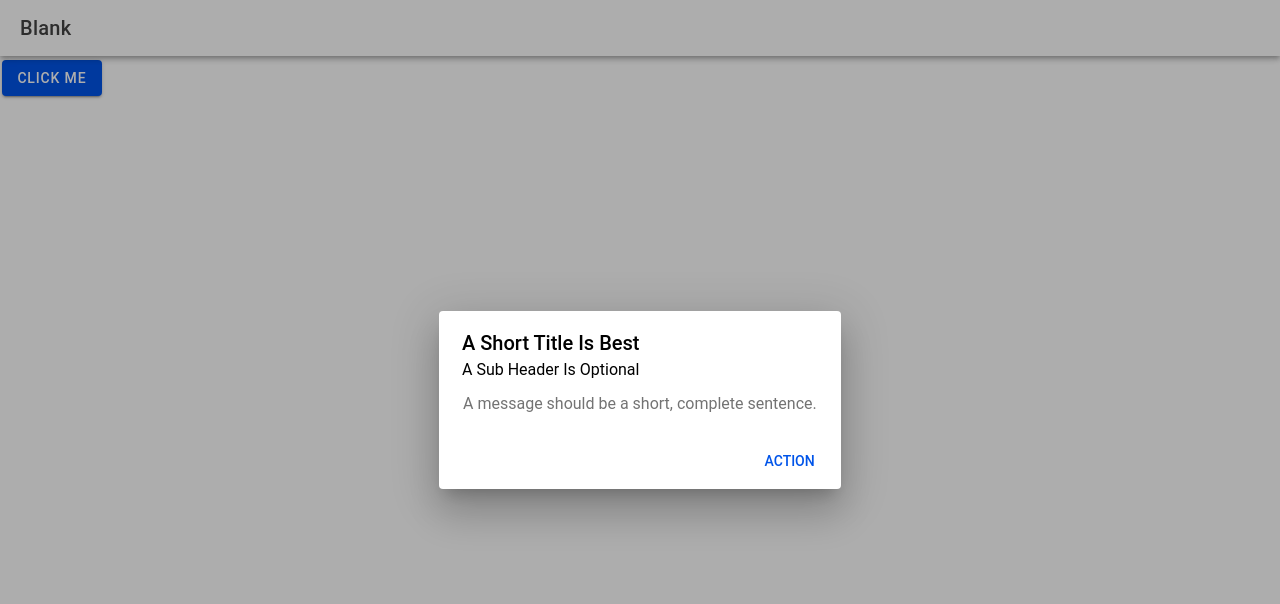
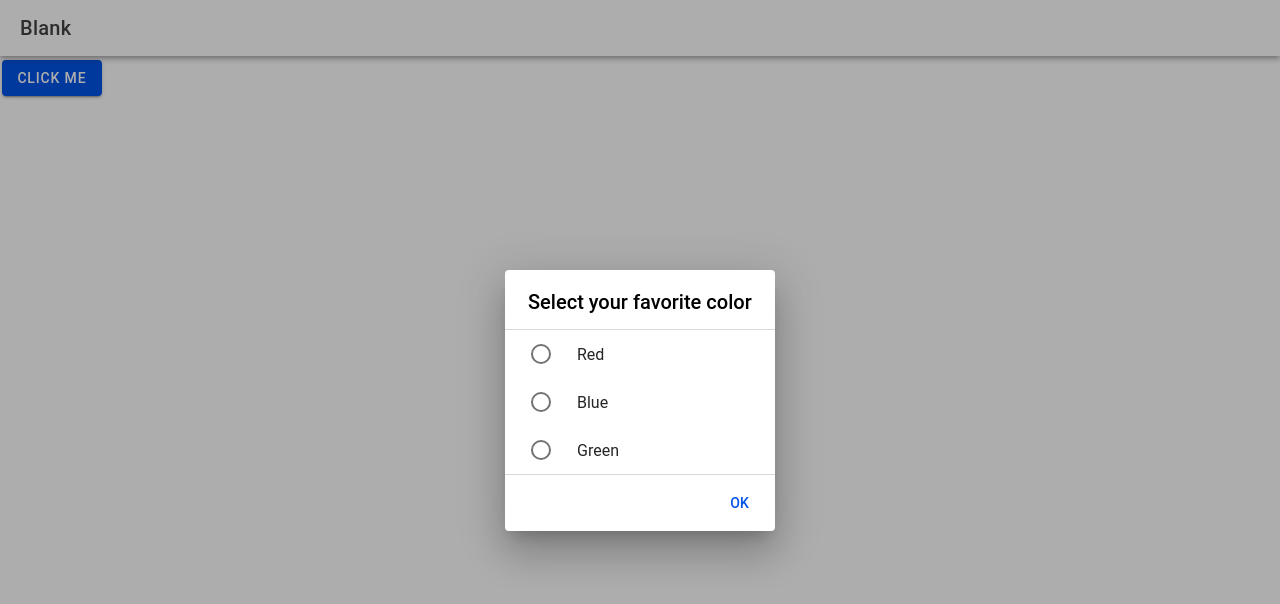
Before and after one commit to Yudobshere12/it35c-mobile, a React (Vite) app: page /home in a window 1280 px wide. Both pictures are taken after a click on the element "CLICK ME". Shown: the top 604 px of the page. Built offline with nearby package versions, Linux system fonts and the light colour scheme.

Commit message:
initial colot of buttom

```diff
--- a/src/components/ExploreContainer.tsx
+++ b/src/components/ExploreContainer.tsx
@@ -7,10 +7,25 @@ function Example() {
       <IonButton id="present-alert">Click Me</IonButton>
       <IonAlert
         trigger="present-alert"
-        header="A Short Title Is Best"
-        subHeader="A Sub Header Is Optional"
-        message="A message should be a short, complete sentence."
-        buttons={['Action']}
+         header="Select your favorite color"
+        buttons={['OK']}
+        inputs={[
+          {
+            label: 'Red',
+            type: 'radio',
+            value: 'red',
+          },
+          {
+            label: 'Blue',
+            type: 'radio',
+            value: 'blue',
+          },
+          {
+            label: 'Green',
+            type: 'radio',
+            value: 'green',
+          },
+        ]}
       ></IonAlert>
     </>
   );
```
